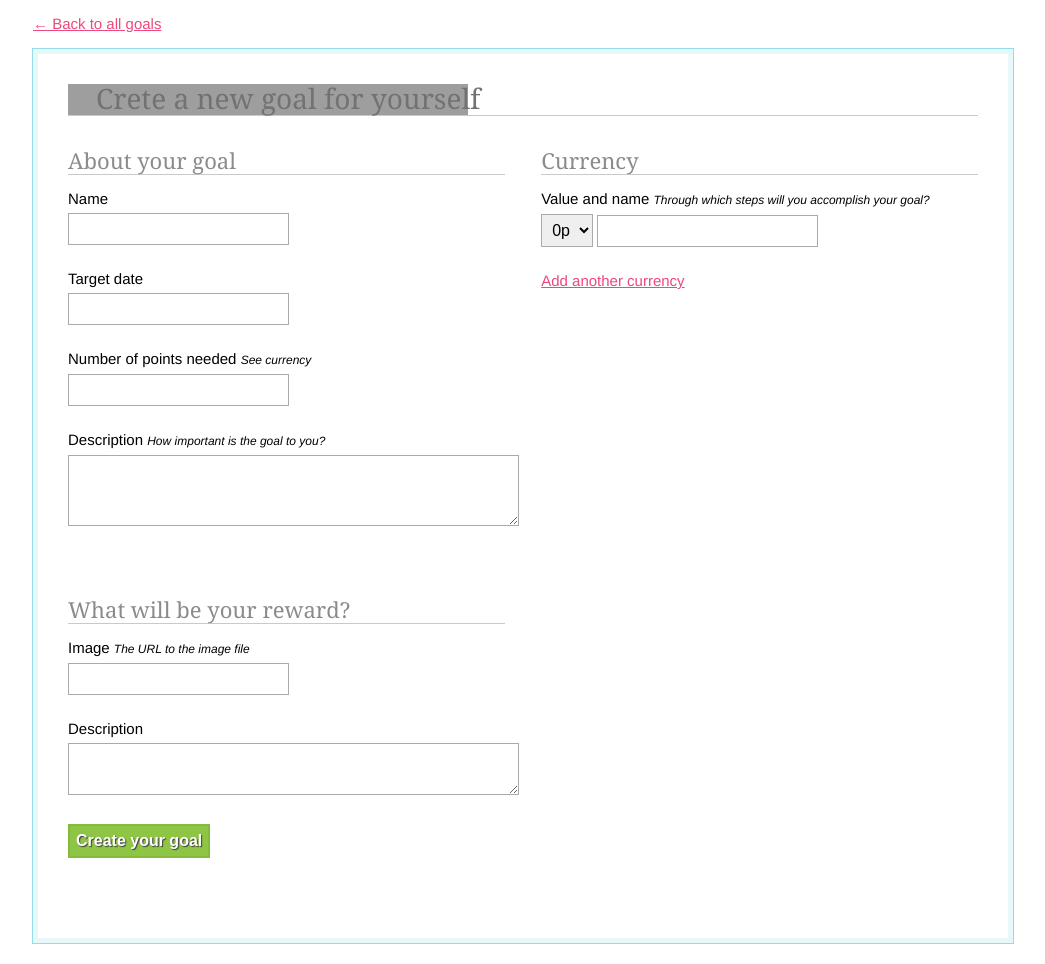
After one commit to radekstepan/monGoals, a Python web app: template templates/new.html in a window 1280 px wide. The commit adds this page. Shown: the whole page, without its empty margins (117-1162 px from the left). Run offline with Jinja, Linux system fonts and the light colour scheme; the template is opened without the code that fills it, so the values that code supplies are empty; grey boxes are pictures that could not be loaded.

Commit message:
design for the pages

```diff
--- a/static/css/style.css
+++ b/static/css/style.css
@@ -0,0 +1,70 @@
+body { color:#000; font-family:Helvetica, "Helvetica Neue", Arial, sans-serif; font-size:15px; line-height:28px;
+    background:#FFF; margin:0px; padding:0px; }
+
+a { color:#EC497C; }
+em { font-style:normal; color:#9CCD39; }
+h1,h2 { font-family:"American Typewriter",Georgia,serif; border-bottom:1px solid #CACACA; }
+h1 { font-size:28px; color:#727272; padding-bottom:3px; }
+    h1 span { color:#3D3D3D; }
+h2 { font-size:22px; color:#8A8C8C; margin-bottom:10px; }
+h3 { font-size:18px; color:#3D3D3D; }
+    h3 a { color:#1B92A8; }
+
+.dark { color:#3D3D3D; }
+.semi { color:#808080; }
+.light { color:#AAA; }
+
+h1.goal { background:url('../img/goal.gif') no-repeat left; padding-left:28px; }
+h1 a { float:right; font-size:17px; }
+
+header#top { width:980px; margin:0 auto; margin-top:10px; }
+header#top a.new { float:right; color:#3CC5DE; background:url('../img/new.png') no-repeat left; padding-left:26px; }
+
+#wrap { margin:0 auto; margin-top:10px; margin-bottom:20px; border:1px solid #93DCE9; width:980px; background:#FFF;
+    position:relative; }
+
+#wrap article { border:5px solid #E7F8FB; padding:30px; }
+#wrap .section { margin-bottom:30px; }
+
+#meta { border:2px solid #92CA44; padding:20px; }
+    div.progress { float:right; width:450px; background:#EBEBEB; font-size:24px; color:#FFF; font-weight:bold;
+        height:36px; border:1px solid #DFDFDF; position:relative; }
+        div.progress div.inner { display:inline-block; border-width:1px; border-style:solid; margin:-1px;
+            height:36px; }
+            div.progress div.inner.orange { background:#ECB65A; border-color:#E0A74A; }
+            div.progress div.inner.green { background:#94CE48; border-color:#84BB3C; }
+            div.progress div.inner.red { background:#EC497C; border-color:#B93E64; }
+        div.progress div.percentage { position:absolute; top:5px; left:10px; text-shadow:1px 1px 1px #3E3E3E; }
+    #meta div.box { float:left; margin-right:30px; }
+        #meta div.box div.upper { font-size:30px; color:#3D3D3D; font-weight:bold; }
+        #meta div.box div.lower { font-size:11px; color:#AAAAAA; text-transform:uppercase; }
+
+div.half { width:48%; }
+    div.half.first { float:left; }
+    div.half.second { float:right; }
+
+table { width:100%; }
+
+table b { font-weight:bold; }
+table td { padding:0 20px; border-bottom:1px solid #EEE; }
+table p { display:block; }
+table span.nobr { white-space:nowrap; }
+
+table td.last { padding-right:0; }
+
+#chart div#holder { height:100px; width:437px; }
+
+#form form label { display:block; }
+    #form form label span { font-style:italic; font-size:12px; }
+#form form div { margin-bottom:20px; }
+#form form input, #form form select, #form form textarea { font-size:16px; padding:6px; border:1px solid #AAA; }
+#form form textarea { width:100%; }
+#form form input[type="submit"] { cursor:pointer; background:#8EC545; border:2px solid #84BB3C; color:#FFF;
+    text-shadow:1px 1px 1px #3E3E3E; font-weight:bold; }
+
+ul#goals li { border-bottom:1px solid #EEE; margin-bottom:20px; padding-bottom:10px; }
+    ul#goals li img { float:right; margin-left:20px; }
+    ul#goals li h3 { display:inline; }
+    ul#goals li div.meta { float:left; }
+        ul#goals li div.meta p { display:block; }
+        ul#goals li div.meta b { font-weight:bold; }
--- /dev/null
+++ b/templates/new.html
@@ -0,0 +1,83 @@
+<!DOCTYPE html>
+<html lang="en">
+<head>
+	<meta charset="utf-8" />
+
+	<title>monGoals</title>
+
+	<meta name="description" content="monGoals" />
+	<meta name="author" content="Radek Stepan" />
+
+    <link rel="shortcut icon" type="image/x-icon" href="{{ url_for('static', filename='img/favicon.ico') }}">
+
+    <link rel=stylesheet type=text/css href="{{ url_for('static', filename='css/reset.css') }}">
+    <link rel=stylesheet type=text/css href="{{ url_for('static', filename='css/style.css') }}">
+</head>
+<body>
+
+<header id="top">
+    <a href="#">&larr; Back to all goals</a>
+</header>
+
+<div id="wrap">
+    <article>
+        <header class="section">
+            <h1 class="goal">Crete a new goal for yourself</h1>
+        </header>
+
+        <div id="form" class="section">
+            <form>
+                <div class="half second">
+                    <h2>Currency</h2>
+                    <div>
+                        <label>Value and name <span>Through which steps will you accomplish your goal?</span></label>
+                        <select name="currency-value">
+                            <option value="0">0p</option>
+                        </select>
+                        <input type="text" name="currency-name">
+                    </div>
+
+                    <a href="#">Add another currency</a>
+                </div>
+
+                <div class="half first">
+                    <h2>About your goal</h2>
+                    <div>
+                        <label>Name</label>
+                        <input type="text" name="name">
+                    </div>
+                    <div>
+                        <label>Target date</label>
+                        <input type="text" name="date">
+                    </div>
+                    <div>
+                        <label>Number of points needed <span>See currency</span></label>
+                        <input type="text" name="points">
+                    </div>
+                    <div>
+                        <label>Description <span>How important is the goal to you?</span></label>
+                        <textarea name="description" rows="3"></textarea>
+                    </div>
+                </div>
+                <div class="clear"></div>
+
+                <div class="half first">
+                    <h2>What will be your reward?</h2>
+                    <div>
+                        <label>Image <span>The URL to the image file</span></label>
+                        <input type="text" name="name">
+                    </div>
+                    <div>
+                        <label>Description</label>
+                        <textarea name="description" rows="2"></textarea>
+                    </div>
+                    <input type="submit" value="Create your goal">
+                </div>
+                <div class="clear"></div>
+            </form>
+        </div>
+    </article>
+</div>
+
+</body>
+</html>
```
Also changed, not shown: presenters/goals.py (+12 -0 lines), templates/detail.html (+108 -8 lines), templates/list.html (added, +92 -0 lines), templates/log.html (added, +70 -0 lines).
